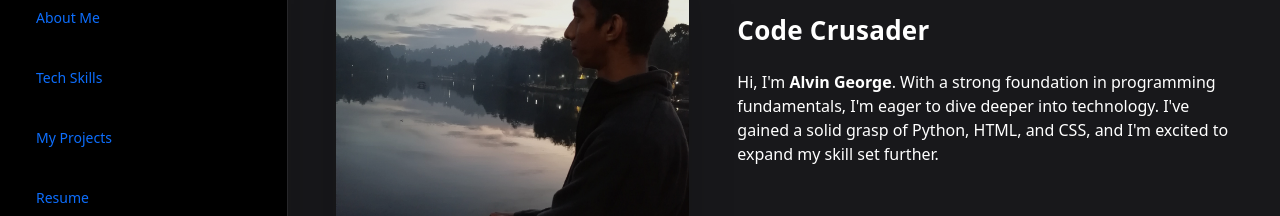
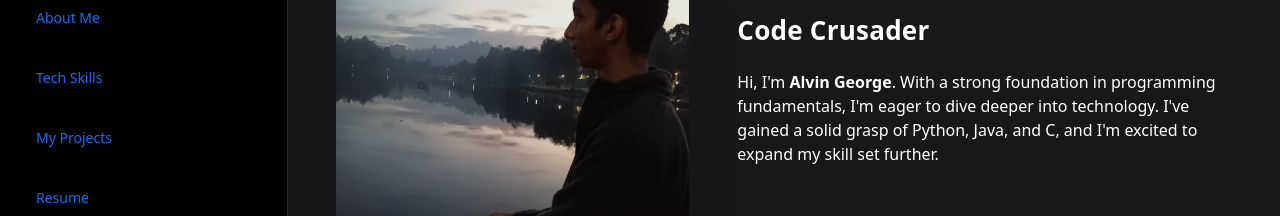
Before and after one commit to AlvinGeorge-AG/MyPortfolio, a React (Vite) app: page / in a window 1280 px wide. Shown: the part 336-552 px from the top of the page. Built offline with nearby package versions, Linux system fonts and the light colour scheme; no server answers; a web font is replaced by a local one.

Commit message:
changed about to new look

```diff
--- a/src/App.jsx
+++ b/src/App.jsx
@@ -152,7 +152,7 @@ function App() {
             <div className="w-full md:w-7/12">
               <h4 className="text-2xl font-bold mb-4 text-blue-400">Code Crusader</h4>
               <p className="text-gray-300 leading-relaxed text-lg">
-                Hi, I'm <span className="font-bold text-white">Alvin George</span>. With a strong foundation in programming fundamentals, I'm eager to dive deeper into technology. I've gained a solid grasp of Python, HTML, and CSS, and I'm excited to expand my skill set further.
+                Hi, I'm <span className="font-bold text-white">Alvin George</span>. With a strong foundation in programming fundamentals, I'm eager to dive deeper into technology. I've gained a solid grasp of Python, Java, and C, and I'm excited to expand my skill set further.
               </p>
             </div>
           </div>
```
